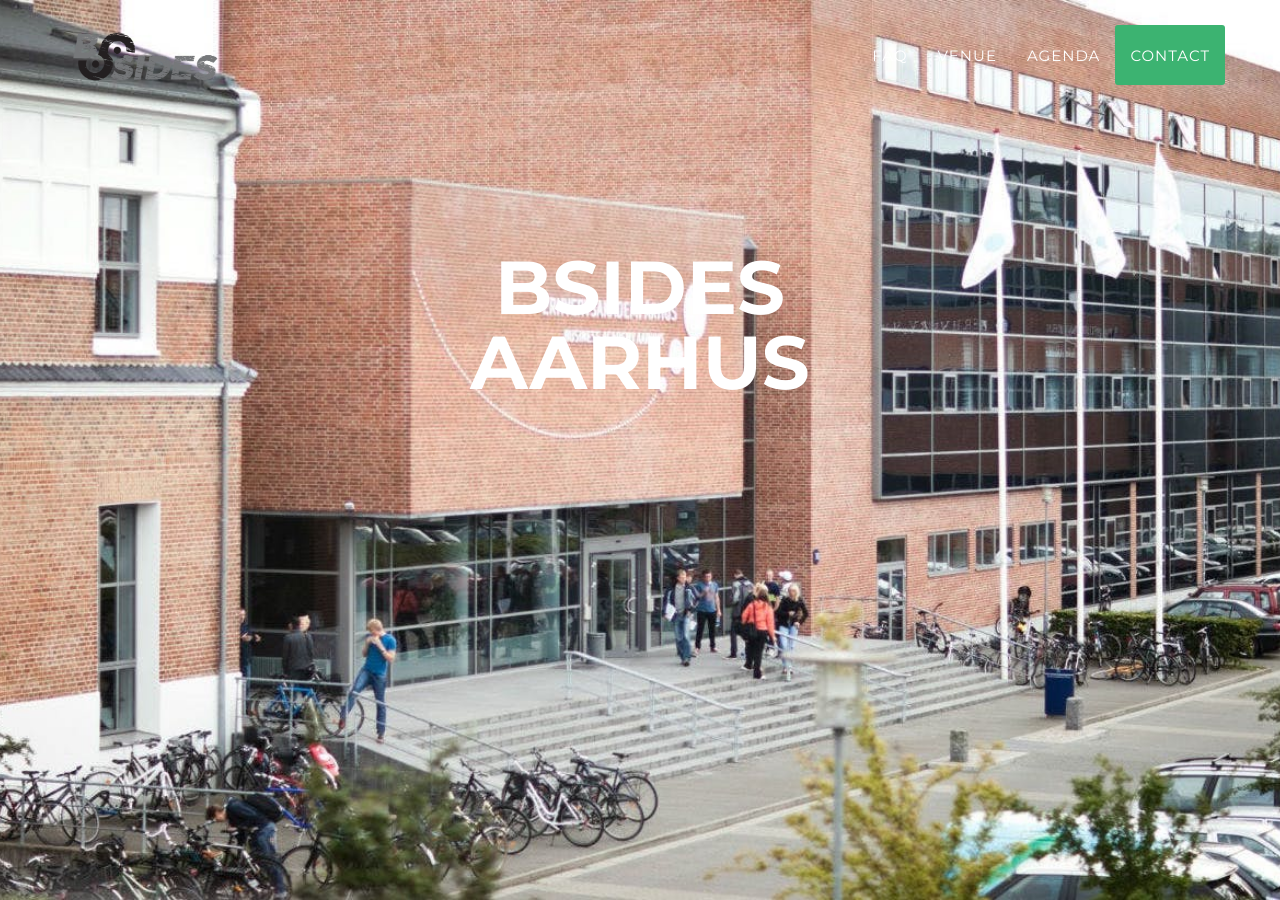
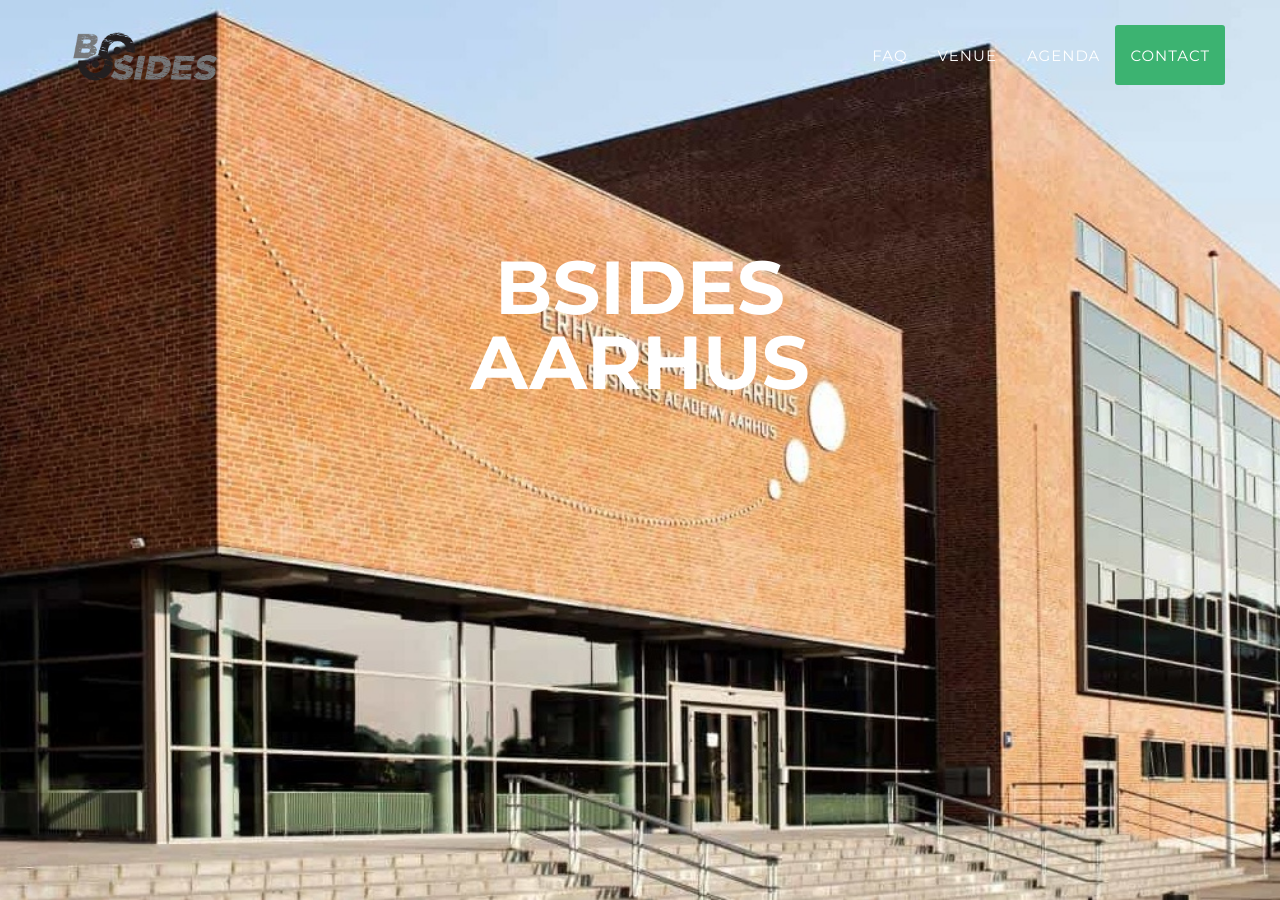
Before and after one commit to BSides-Aarhus/2020-Website, a Jekyll site: the page built from index.html, in a window 1280 px wide and 900 px high. Built offline with Jekyll 4.4.1, drawn with Linux system fonts in a browser that asks for light colours; some web fonts are replaced.

Commit message:
Update agency.css
update background image

```diff
--- a/_includes/2020_css/agency.css
+++ b/_includes/2020_css/agency.css
@@ -339,7 +339,7 @@
     text-align: center;
     color: #fff;
     background-attachment: scroll;
-    background-image: url('{{ site.baseurl }}/css/2020_style/img/header-bg.jpg');
+    background-image: url('{{ site.baseurl }}/css/2020_style/img/header-bg11.jpg');
     background-position: center center;
     background-repeat: none;
     -webkit-background-size: cover;
```
